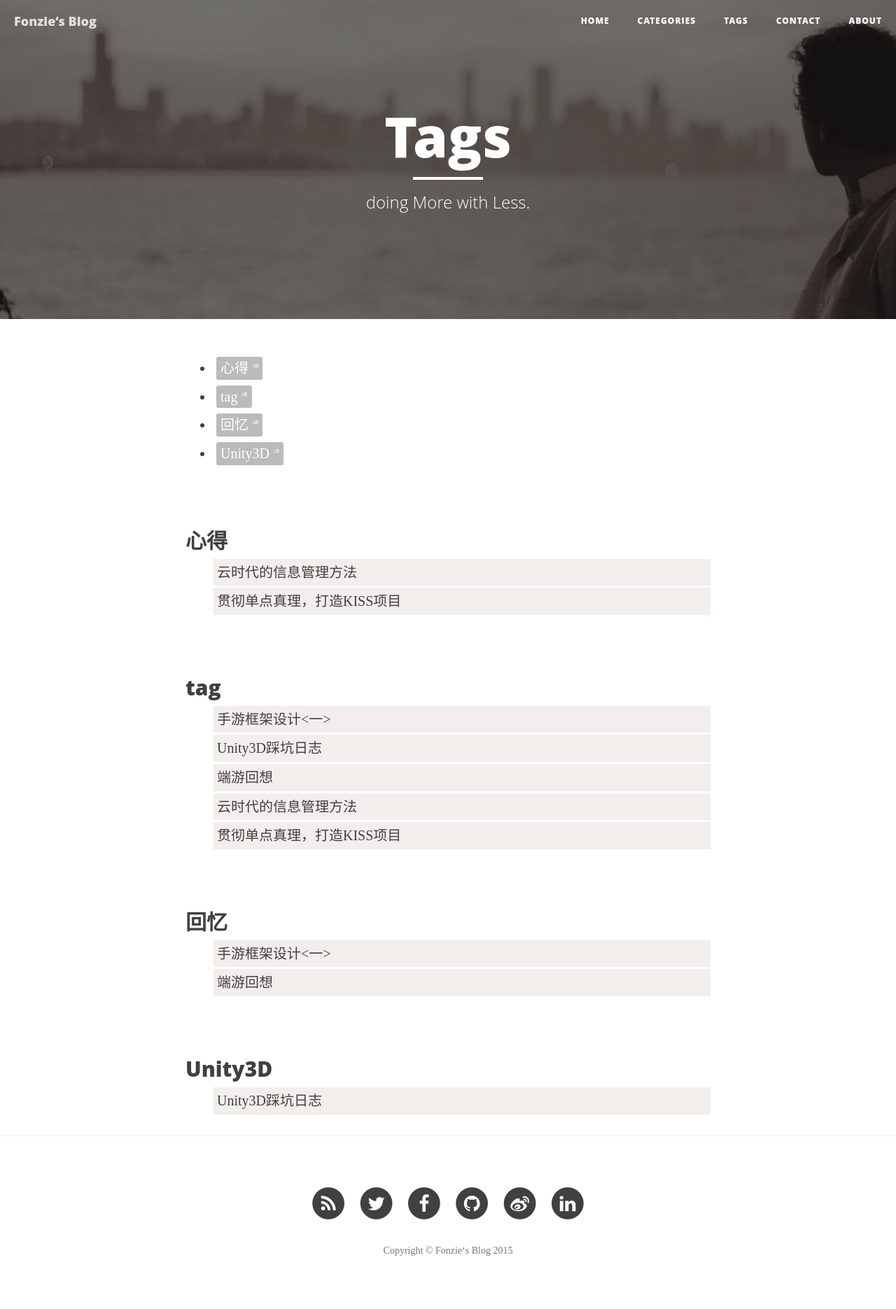
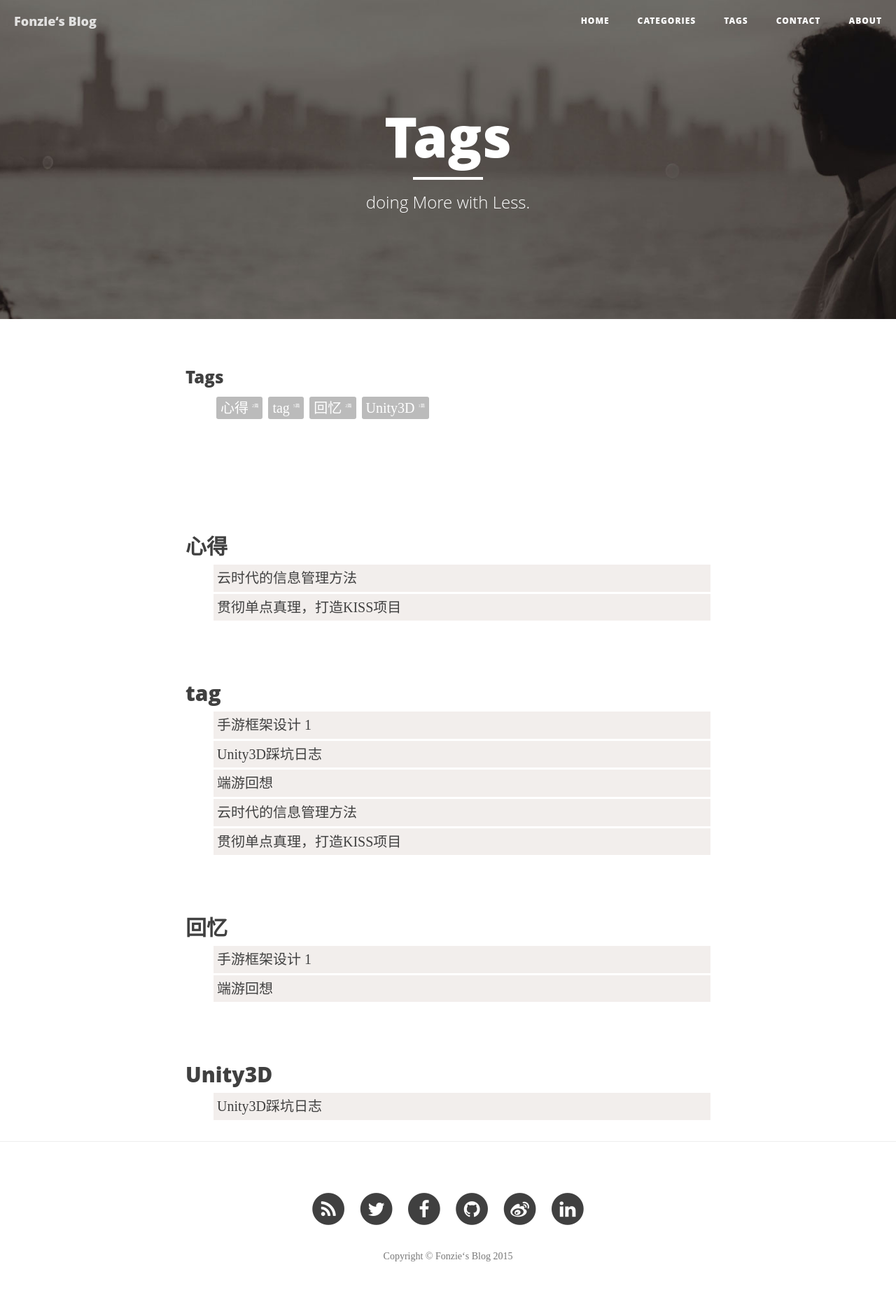
Before and after one commit to fonzieyang/fonzieyang.github.com, a Jekyll site: the page built from tags.html, in a window 1280 px wide. Shown: the whole page at 70% size. Built offline with Jekyll 4.4.1, drawn with Linux system fonts in a browser that asks for light colours; nearby versions of some CDN libraries; comment, search, counter and statistics services are not loaded.

Commit message:
1. 去除tag li 小黑点 2. 修复箭头引起的问题

```diff
--- a/categories.html
+++ b/categories.html
@@ -7,7 +7,7 @@
 <articlee>
 <div class="container">
     <h3 class="title">{{ page.title }}</h3>
-    <ul class="categories">
+    <ul class="categories" >
     {% assign categories_list = site.categories %}
     {% for category in categories_list %}
         <li class="categories-item"><a href="{{ BASE_PATH }}{{ site.JB.categories_path }}#{{ category[0] }}-ref">
--- a/css/clean-blog.css
+++ b/css/clean-blog.css
@@ -66,6 +66,7 @@
 }
 
 .tag {
+  list-style-type:none;
   display: inline-block;
   padding: 2px 6px;
   margin: 4px;
--- a/tags.html
+++ b/tags.html
@@ -4,20 +4,23 @@
 description: "doing More with Less."
 header-img: "img/tags-bg.jpg"
 ---
-<ul class="entry-meta inline-list" >
+
+<h3 class="title">{{ page.title }}</h3>
+<ul class="entry-meta inline-list" style="list-style: none">
 {% assign tags_list = site.tags %}
   {% if tags_list.first[0] == null %}
     {% for tag in tags_list %}
-      <li><a href="#{{ tag }}" class="tag">{{ tag }} <span>{{ site.tags[tag].size }}</span></a></li>
+      <li style="float: left"><a href="#{{ tag }}" class="tag">{{ tag }} <span>{{ site.tags[tag].size }}篇</span></a></li>
     {% endfor %}
   {% else %}
     {% for tag in tags_list %}
-      <li><a href="#{{ tag[0] }}" class="tag">{{ tag[0] }} <span>{{ tag[1].size }}篇</span></a></li>
+      <li style="float: left"><a href="#{{ tag[0] }}" class="tag">{{ tag[0] }} <span>{{ tag[1].size }}篇</span></a></li>
     {% endfor %}
   {% endif %}
 {% assign tags_list = nil %}
+<br></br>
 </ul>
-
+<br></br>
 {% for tag in site.tags %}
   <article class="hentry">
   <br></br>
```
Also changed, not shown: _posts/2015-02-04-游戏开发-手游框架设计<一>.md (+1 -1 lines), css/clean-blog.min.css.
